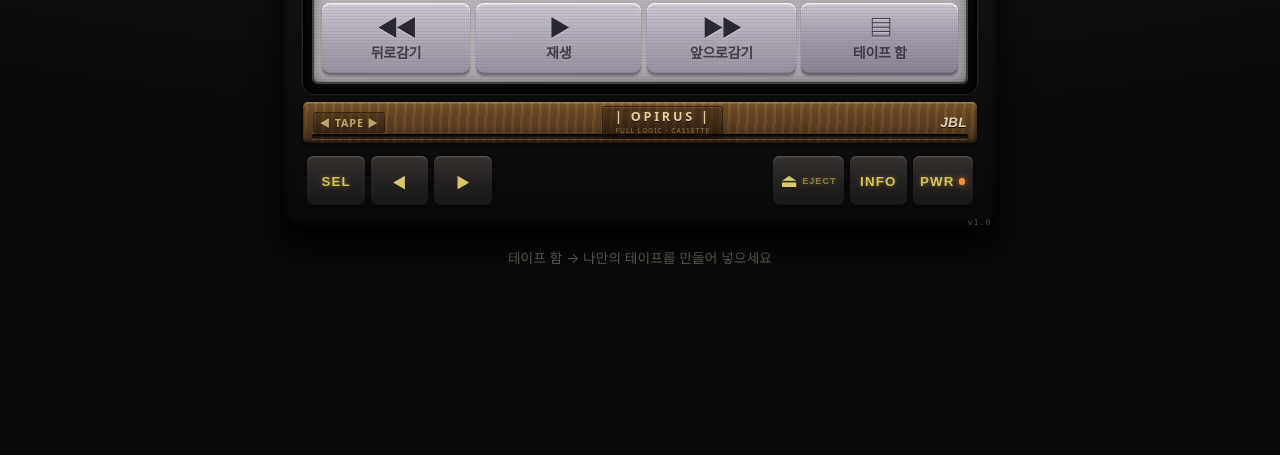
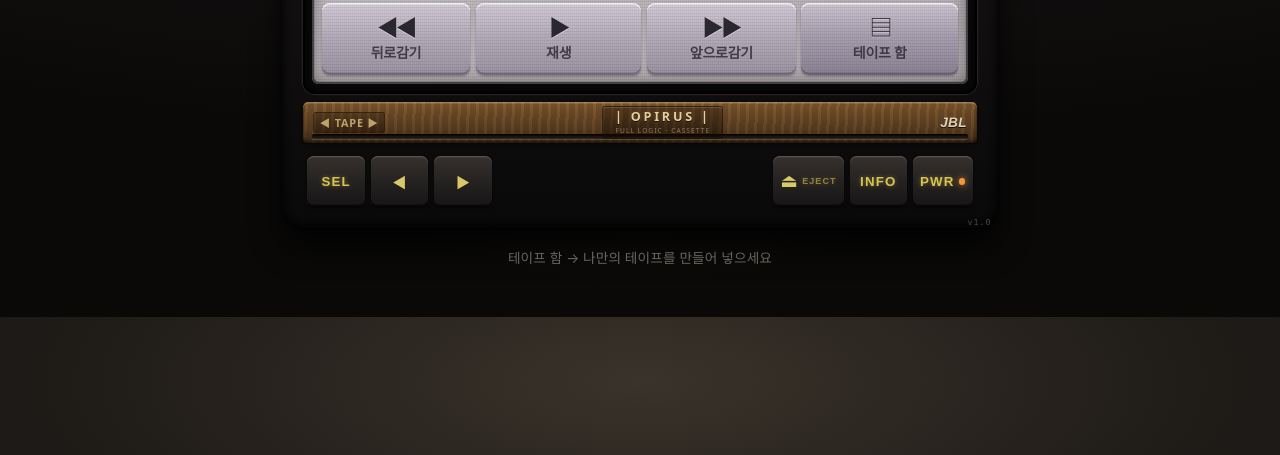
Before and after one commit to ageofwar-kr/ageofwar-kr.github.io, a plain HTML site: page opirus/index.html in a window 1280 px wide. Shown: the part 483-938 px from the top of the page. Before the commit the page ends 800 px from the top, so only its background shows below. Drawn offline with Linux system fonts and the light colour scheme.

Commit message:
오피러스 카세트 v1.0 — 어둠 속 조명 헤일로 추가, 자산 106

```diff
--- a/opirus/css/style.css
+++ b/opirus/css/style.css
@@ -44,6 +44,7 @@ body {
 }
 
 .stage {
+  position: relative;
   min-height: 100%;
   display: flex;
   flex-direction: column;
@@ -57,9 +58,25 @@ body {
     max(env(safe-area-inset-left), 2vw);
 }
 
+/* 차 안 어둠 속의 은은한 조명 */
+.stage::before {
+  content: "";
+  position: absolute;
+  left: 50%;
+  top: 50%;
+  width: 140vmin;
+  height: 140vmin;
+  transform: translate(-50%, -52%);
+  border-radius: 50%;
+  background: radial-gradient(closest-side, rgba(150, 118, 74, .17), rgba(90, 70, 45, .06) 55%, rgba(0, 0, 0, 0) 72%);
+  pointer-events: none;
+  z-index: 0;
+}
+
 /* ═════════ 본 네비 프레임 ═════════ */
 .nav {
   position: relative;
+  z-index: 1;
   width: var(--w);
   flex: 0 0 auto;
   padding: calc(var(--u) * 2.2) calc(var(--u) * 3.2) calc(var(--u) * 2.2);
@@ -750,6 +767,8 @@ body {
 
 /* ═════════ 페이지 하단 ═════════ */
 .stand {
+  position: relative;
+  z-index: 1;
   display: flex;
   flex-direction: column;
   align-items: center;
--- a/opirus/index.html
+++ b/opirus/index.html
@@ -17,7 +17,7 @@
 <meta name="apple-mobile-web-app-capable" content="yes">
 <meta name="apple-mobile-web-app-status-bar-style" content="black">
 <meta name="apple-mobile-web-app-title" content="오피러스">
-<link rel="stylesheet" href="css/style.css?v=105">
+<link rel="stylesheet" href="css/style.css?v=106">
 </head>
 <body>
 <main class="stage" id="stage">
@@ -424,6 +424,6 @@
   <div class="savebar__bar"><i id="savebar-fill"></i></div>
   <span id="savebar-text">저장 중... 0/0</span>
 </div>
-<script src="js/app.js?v=105"></script>
+<script src="js/app.js?v=106"></script>
 </body>
 </html>
--- a/opirus/sw.js
+++ b/opirus/sw.js
@@ -2,12 +2,12 @@
    원칙: 네트워크 우선. 새 버전을 바로 받아 오고, 끊겼을 때만 저장해 둔 화면을 쓴다.
    · 앱 셸(HTML·CSS·JS·아이콘)만 캐시한다. 음원 파일은 기기 메모리에서만 다뤄 캐시하지 않는다.
    · 같은 출처(same-origin) GET 요청만 다룬다. */
-var CACHE = "opirus-v1.0.5";
+var CACHE = "opirus-v1.0.6";
 var SHELL = [
   "./",
   "./index.html",
-  "./css/style.css?v=105",
-  "./js/app.js?v=105",
+  "./css/style.css?v=106",
+  "./js/app.js?v=106",
   "./manifest.json",
   "./favicon.svg",
   "./icon-192.png",
```
